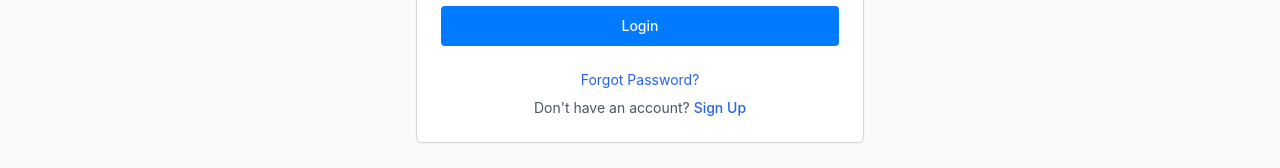
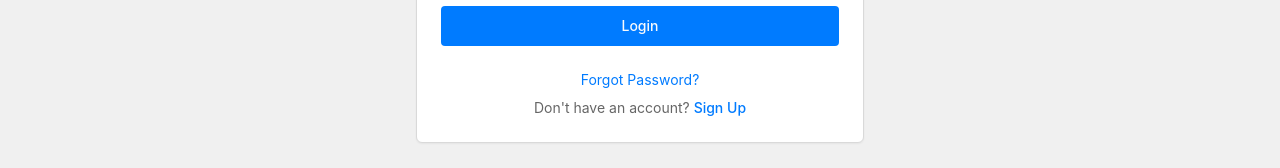
Before and after one commit to SadiqNaizam/mlo-a774-b90b, a React (Vite) app: page / in a window 1280 px wide. Shown: the part 478-646 px from the top of the page. Built offline with nearby package versions, Linux system fonts and the light colour scheme.

Commit message:
Updated code files: LoginPage.tsx

```diff
--- a/src/pages/LoginPage.tsx
+++ b/src/pages/LoginPage.tsx
@@ -15,7 +15,6 @@ import { Button } from '@/components/ui/button';
 import { Input } from '@/components/ui/input';
 import { Checkbox } from '@/components/ui/checkbox';
 import { Form, FormControl, FormField, FormItem, FormLabel, FormMessage } from '@/components/ui/form';
-// Note: Label is listed in layout_info, but FormLabel from shadcn/ui Form is more idiomatic here.
 
 const loginFormSchema = z.object({
   email: z.string().email({ message: "Please enter a valid email address." }),
@@ -27,7 +26,7 @@ type LoginFormValues = z.infer<typeof loginFormSchema>;
 
 const LoginPage: React.FC = () => {
   console.log('LoginPage loaded');
-  const navigate = useNavigate(); // For redirection after login, if needed
+  const navigate = useNavigate();
 
   const form = useForm<LoginFormValues>({
     resolver: zodResolver(loginFormSchema),
@@ -40,31 +39,27 @@ const LoginPage: React.FC = () => {
 
   const onSubmit = (values: LoginFormValues) => {
     console.log('Login form submitted:', values);
-    // Simulate API call
+    // Simulate API call and successful login
     // alert(`Logging in with Email: ${values.email}, Remember Me: ${values.rememberMe}`);
     // In a real application, you would handle authentication here.
-    // For example, on successful login:
-    // navigate('/dashboard'); // Replace '/dashboard' with actual target route after login
-    // Since no dashboard route is in App.tsx, we'll just log for now.
-    // For demonstration, let's imagine a successful login navigates to a generic authenticated area.
-    // If there were a '/home' or '/dashboard' route in App.tsx, we'd use that.
-    // For now, just logging.
-    alert("Login functionality would be handled here. Check console for form values.");
+
+    // For demonstration, navigate to dashboard on "successful" login.
+    navigate('/dashboard');
   };
 
   const authFormFooterContent = (
     <>
       <Link
-        to="/password-recovery" // Path from App.tsx
-        className="text-sm text-blue-600 hover:underline dark:text-blue-400"
+        to="/password-recovery"
+        className="text-sm text-primary hover:underline"
       >
         Forgot Password?
       </Link>
-      <p className="text-sm text-gray-600 dark:text-gray-300 mt-2">
+      <p className="text-sm text-muted-foreground mt-2">
         {"Don't have an account? "}
         <Link
-          to="/registration" // Path from App.tsx
-          className="font-medium text-blue-600 hover:underline dark:text-blue-400"
+          to="/registration"
+          className="font-medium text-primary hover:underline"
         >
           Sign Up
         </Link>
@@ -73,7 +68,7 @@ const LoginPage: React.FC = () => {
   );
 
   return (
-    <div className="flex flex-col min-h-screen bg-gray-50 dark:bg-gray-900">
+    <div className="flex flex-col min-h-screen bg-background">
       <MinimalHeader />
       <main className="flex-grow flex items-center justify-center py-12 px-4 sm:px-6 lg:px-8">
         <AuthFormContainer title="Login to Your Account" footer={authFormFooterContent}>
@@ -86,7 +81,7 @@ const LoginPage: React.FC = () => {
                   <FormItem>
                     <FormLabel>Email Address</FormLabel>
                     <FormControl>
-                      <Input type="email" placeholder="you@example.com" {...field} />
+                      <Input type="email" placeholder="you@example.com" {...field} autoComplete="email"/>
                     </FormControl>
                     <FormMessage />
                   </FormItem>
@@ -99,7 +94,7 @@ const LoginPage: React.FC = () => {
                   <FormItem>
                     <FormLabel>Password</FormLabel>
                     <FormControl>
-                      <PasswordField placeholder="••••••••" {...field} />
+                      <PasswordField placeholder="••••••••" {...field} autoComplete="current-password"/>
                     </FormControl>
                     <FormMessage />
                   </FormItem>
```
